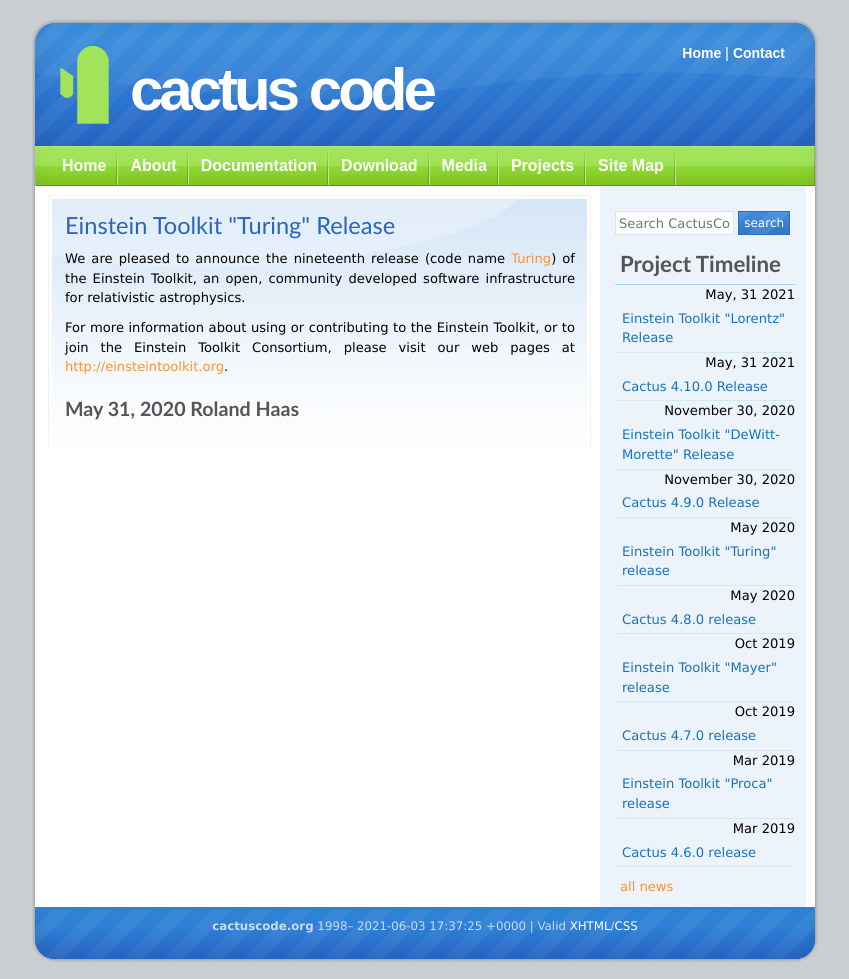
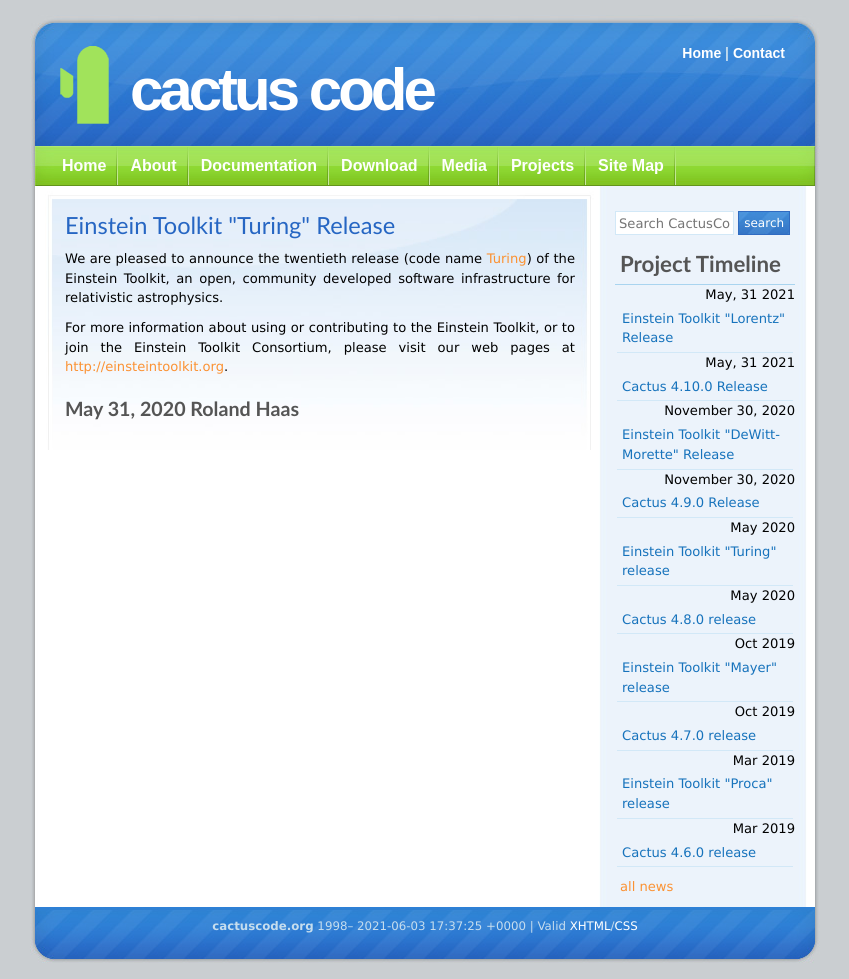
Before and after one commit to EinsteinToolkit/www.cactuscode.org, a Jekyll site: the page built from media/news/ET_2020_05/index.md, in a window 1280 px wide. Shown: the whole page, without its empty margins (215-1064 px from the left). Built offline with Jekyll 4.4.1, drawn with Linux system fonts in a browser that asks for light colours.

Commit message:
news: correct release counting in ET_2020_05 and ET_2020_11

```diff
--- a/media/news/ET_2020_05/index.md
+++ b/media/news/ET_2020_05/index.md
@@ -2,7 +2,7 @@
 layout: default
 title: Einstein Toolkit "Turing" Release
 ---
-We are pleased to announce the nineteenth release (code name
+We are pleased to announce the twentieth release (code name
 [Turing](https://en.wikipedia.org/wiki/Alan_Turing)) of the
 Einstein Toolkit, an open, community developed software infrastructure for
 relativistic astrophysics.
```
Also changed, not shown: media/news/ET_2020_11/index.md (+1 -1 lines).
